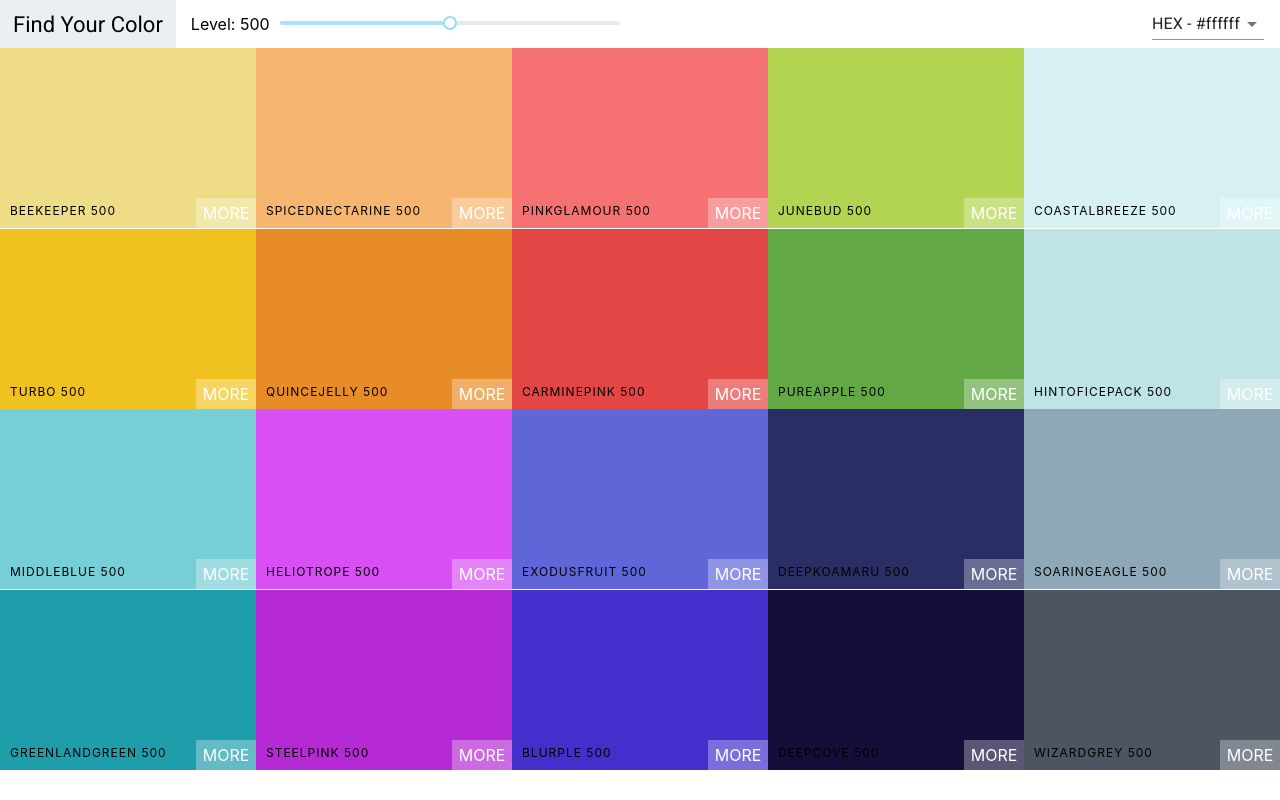
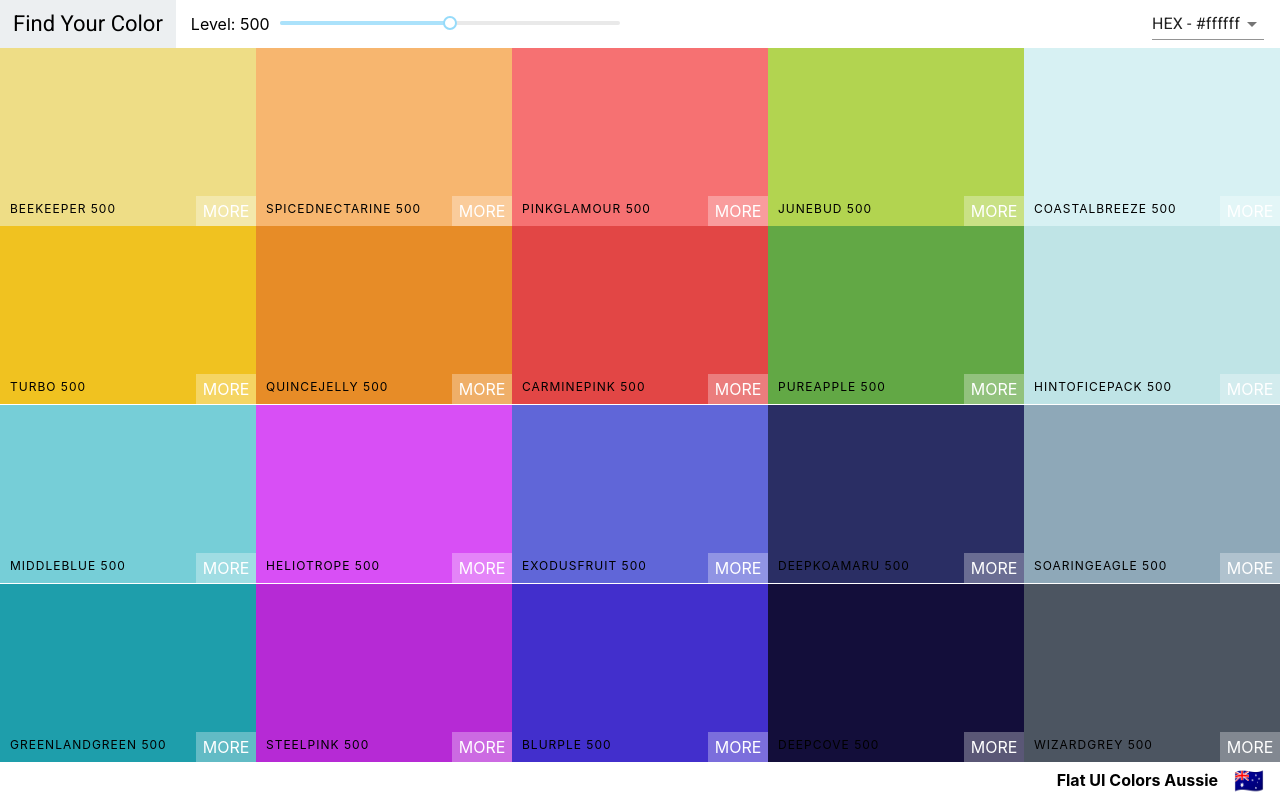
Before and after one commit to syedaziz27/Color-Palette-App, a React (Create React App) app: page / in a window 1280 px wide. Built offline with nearby package versions, Linux system fonts and the light colour scheme.

Commit message:
added footer

```diff
--- a/src/Palette.css
+++ b/src/Palette.css
@@ -1,5 +1,7 @@
 .Palette {
     height: 100vh;
+    display: flex;
+    flex-direction: column
 }
 
 .Palette-colors {
@@ -26,3 +28,17 @@
 .rc-slider-track {
     height: 6px;
 }
+
+.Palette-footer {
+    background-color: white;
+    height: 5vh;
+    display: flex;
+    justify-content: flex-end;
+    align-items: center;
+    font-weight: bold
+}
+
+.emoji {
+    font-size: 1.5rem;
+    margin: 0 1rem
+}
--- a/src/Palette.js
+++ b/src/Palette.js
@@ -26,10 +26,17 @@ export default class Palette extends Component {
   }
 
   render() {
+    const { paletteName, emoji, colors } = this.props.palette;
     const { level, format } = this.state;
     const colorBoxes = this.props.palette.colors[this.state.level].map(
       color => {
-        return <ColorBox background={color[format]} name={color.name} />;
+        return (
+          <ColorBox
+            background={color[format]}
+            name={color.name}
+            key={color.id}
+          />
+        );
       }
     );
 
@@ -41,6 +48,10 @@ export default class Palette extends Component {
           handleChange={this.changeFormat}
         />
         <div className="Palette-colors">{colorBoxes}</div>
+        <footer className="Palette-footer">
+          {paletteName}
+          <span className="emoji">{emoji}</span>
+        </footer>
       </div>
     );
   }
```
